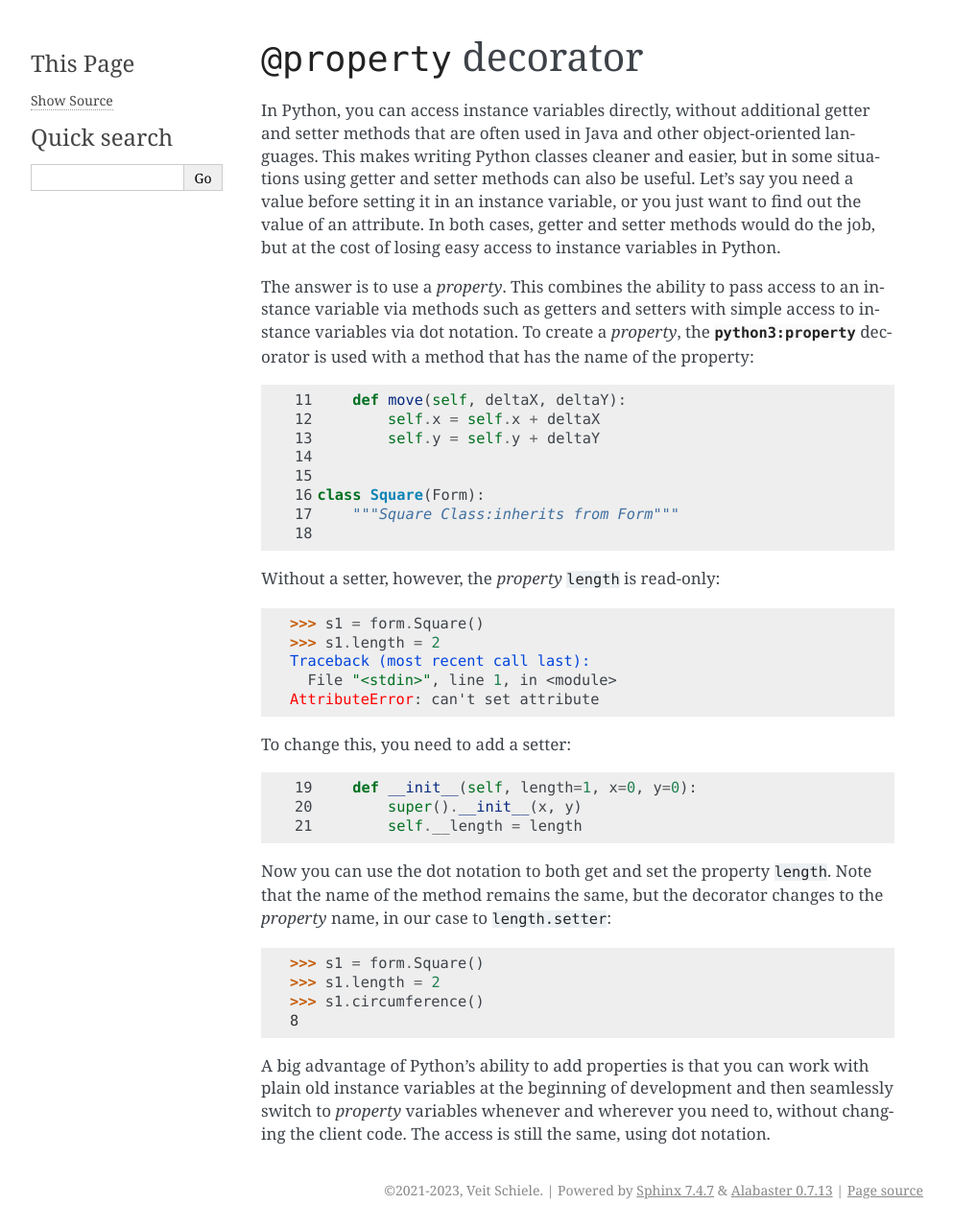
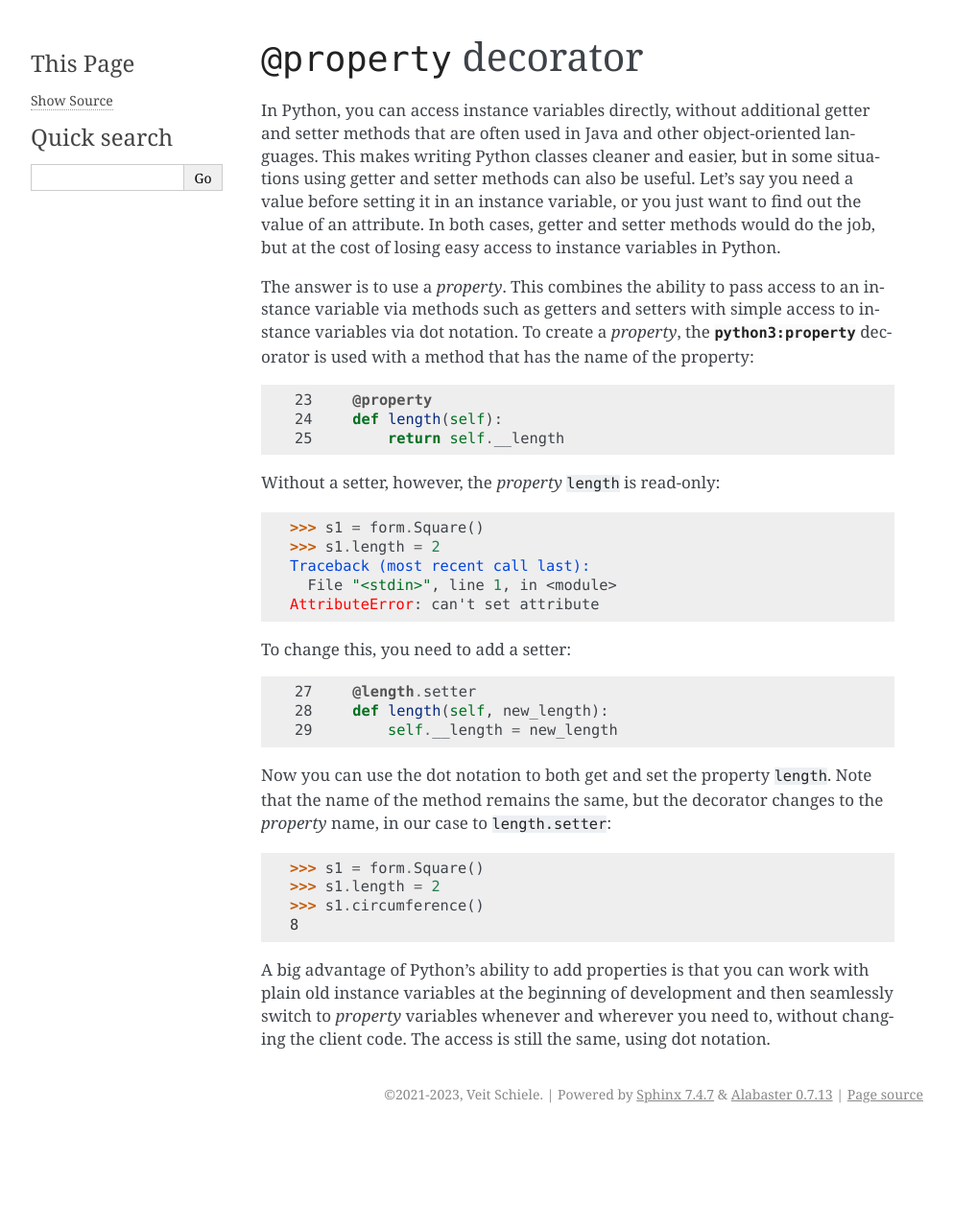
Before and after one commit to veit/python-basics-tutorial, a Sphinx documentation site: the page built from docs/oop/property.rst, in a window 1280 px wide. Shown: the whole page at 96% size, without its empty margins (148-1141 px from the left). Built offline with Sphinx 7.4.7, drawn with Linux system fonts in a browser that asks for light colours; pages that are not in the unit, such as notebooks, are missing from menus; after the commit the page ends 1180 px from its top, so only the background shows below that.

Commit message:
:pencil2: Fix inclusion of lines in form_pr.py

```diff
--- a/docs/oop/property.rst
+++ b/docs/oop/property.rst
@@ -18,8 +18,8 @@ the property:
 .. literalinclude:: form_pr.py
     :language: python
     :linenos:
-    :lines: 11-18
-    :lineno-start: 11
+    :lines: 23-25
+    :lineno-start: 23
 
 Without a setter, however, the *property* ``length`` is read-only:
 
@@ -36,8 +36,8 @@ To change this, you need to add a setter:
 .. literalinclude:: form_pr.py
     :language: python
     :linenos:
-    :lines: 19-21
-    :lineno-start: 19
+    :lines: 27-29
+    :lineno-start: 27
 
 Now you can use the dot notation to both get and set the property ``length``.
 Note that the name of the method remains the same, but the decorator changes to
```
